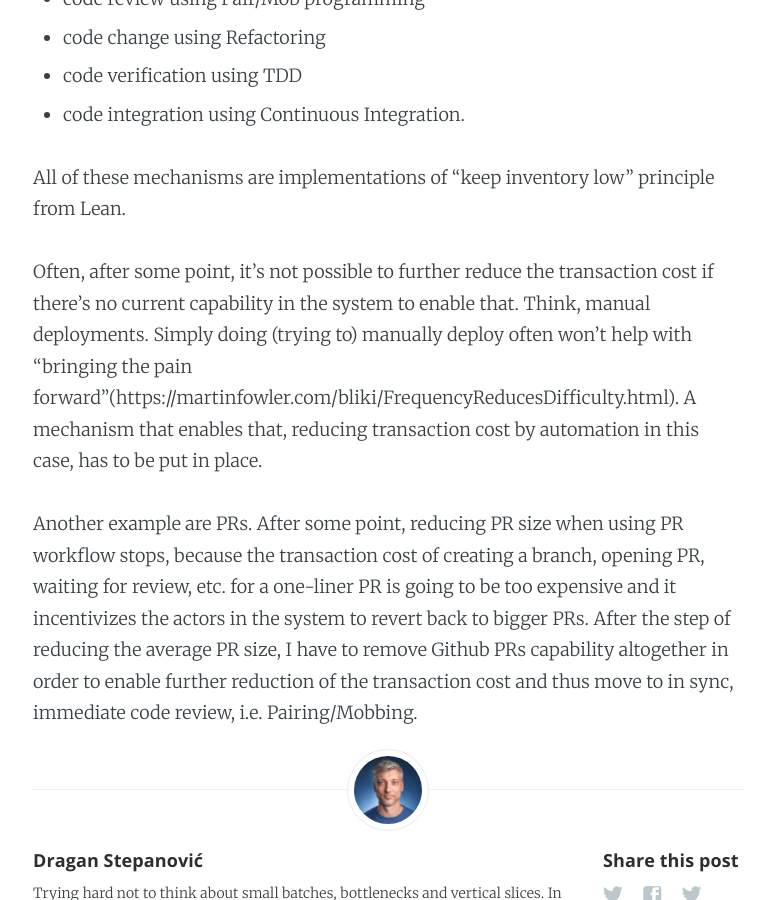
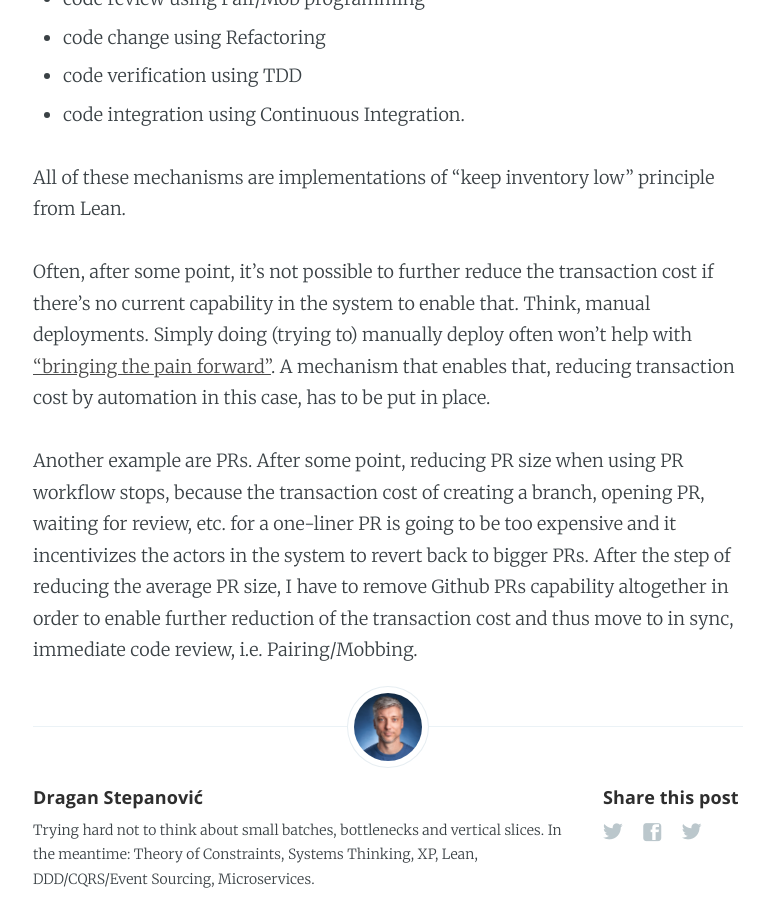
Before and after one commit to dragan-stepanovic/dragan-stepanovic.github.io, a Jekyll site: the page built from _posts/2020-08-14-big-batches-and-high-transaction-cost.md, in a window 1280 px wide and 900 px high, scrolled down 728 px. Shown: the whole window, without its empty margins (252-1026 px from the left). Built offline with Jekyll 4.4.1, drawn with Linux system fonts in a browser that asks for light colours; our own code applies the rules of GitHub Pages for plain Markdown files; comment, search, counter and statistics services are not loaded.

Commit message:
Update 2020-08-14-big-batches-and-high-transaction-cost.md

```diff
--- a/_posts/2020-08-14-big-batches-and-high-transaction-cost.md
+++ b/_posts/2020-08-14-big-batches-and-high-transaction-cost.md
@@ -20,7 +20,7 @@ All of these mechanisms are implementations of "keep inventory low" principle fr
 
 
 Often, after some point, it's not possible to further reduce the transaction cost if there's no current capability in the system to enable that.
-Think, manual deployments. Simply doing (trying to) manually deploy often won't help with "bringing the pain forward"(https://martinfowler.com/bliki/FrequencyReducesDifficulty.html). A mechanism that enables that, reducing transaction cost by automation in this case, has to be put in place.
+Think, manual deployments. Simply doing (trying to) manually deploy often won't help with ["bringing the pain forward"](https://martinfowler.com/bliki/FrequencyReducesDifficulty.html). A mechanism that enables that, reducing transaction cost by automation in this case, has to be put in place.
 
 Another example are PRs. After some point, reducing PR size when using PR workflow stops, because the transaction cost of creating a branch, opening PR, waiting for review, etc. for a one-liner PR is going to be too expensive and it incentivizes the actors in the system to revert back to bigger PRs.
 After the step of reducing the average PR size, I have to remove Github PRs capability altogether in order to enable further reduction of the transaction cost and thus move to in sync, immediate code review, i.e. Pairing/Mobbing.
```
